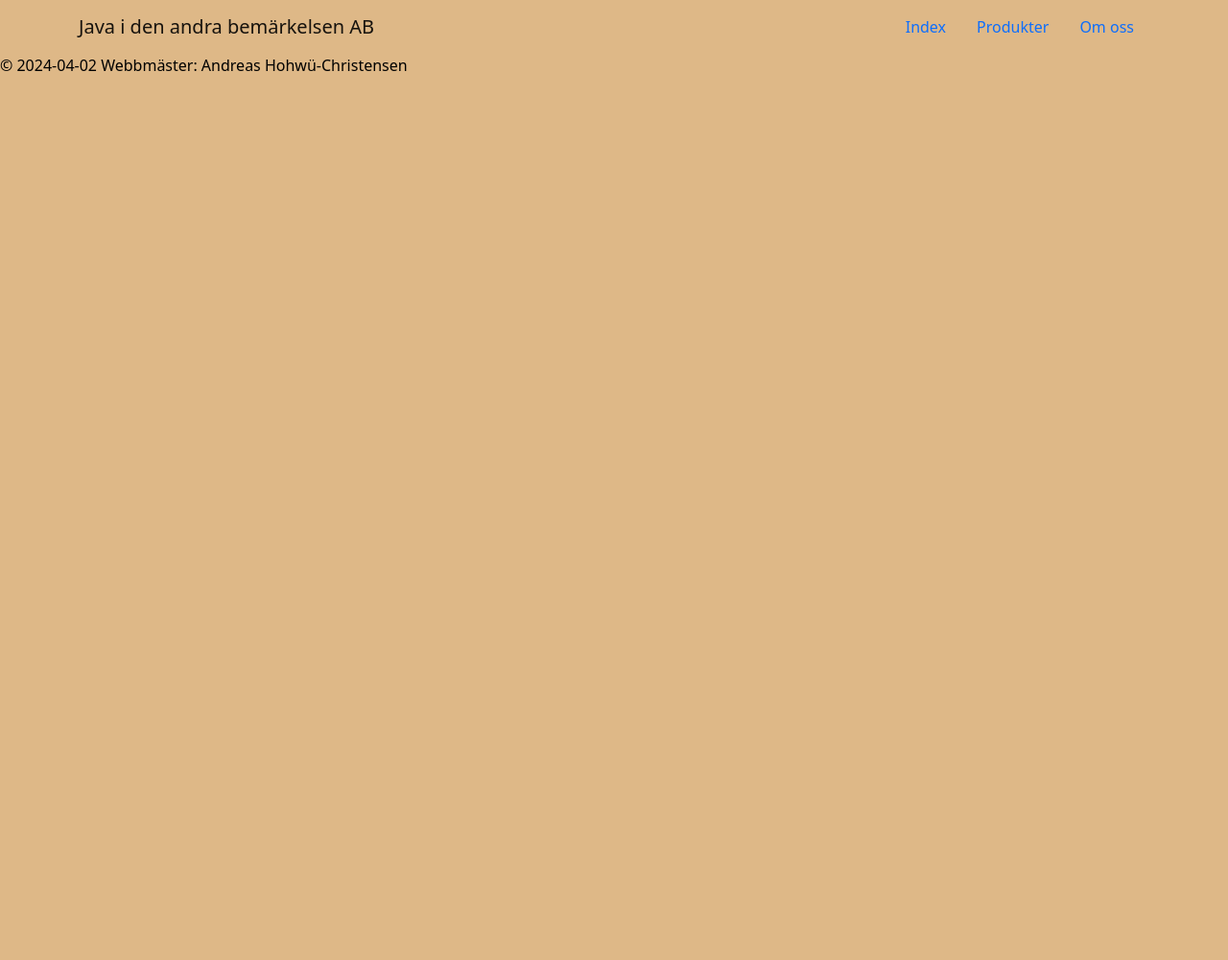
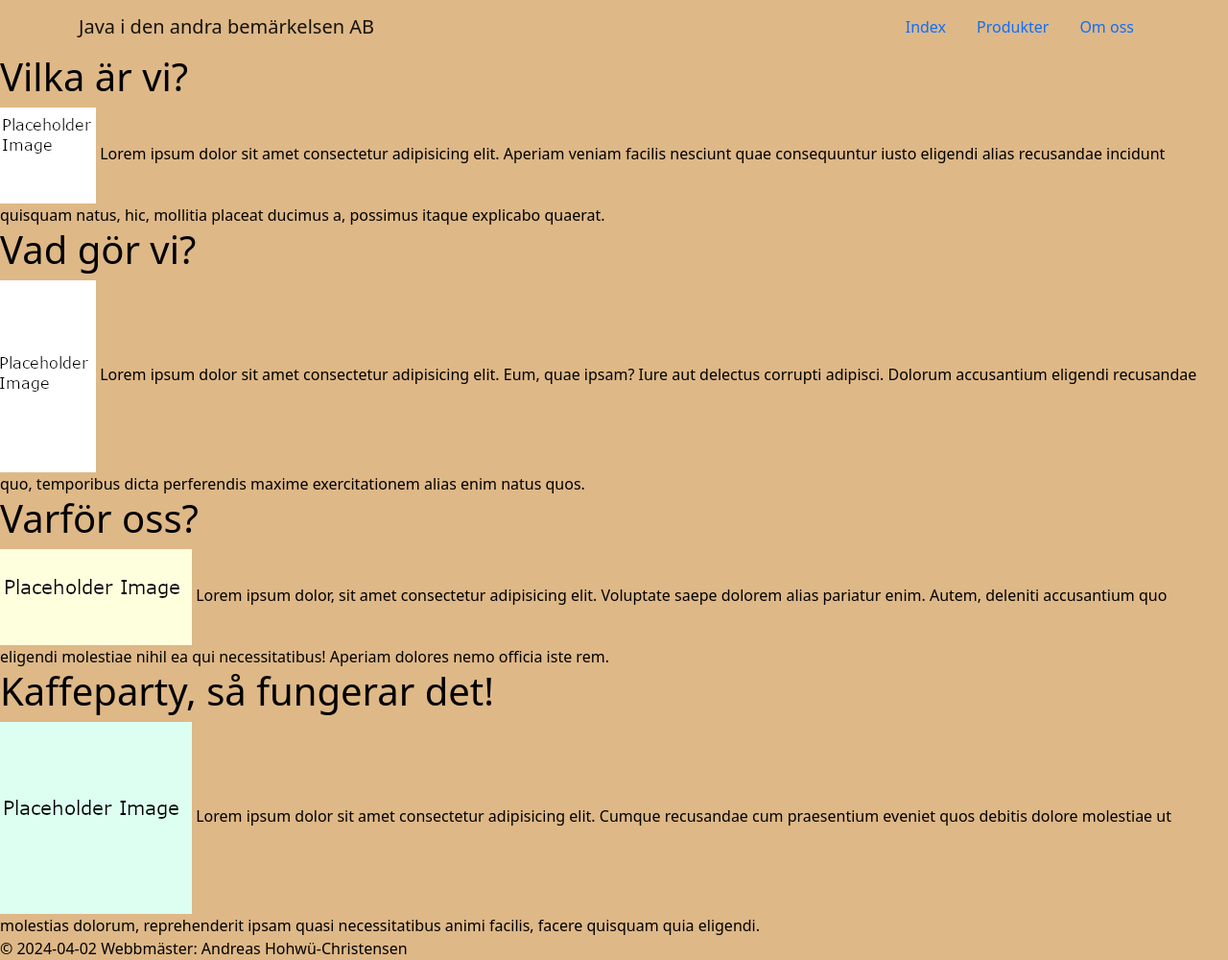
Before and after one commit to AndreasHC/DotnetExercise8, a plain HTML site: page index.html in a window 1280 px wide. Shown: the whole page at 96% size. Before the commit the page ends 800 px from the top, so only its background shows below. Drawn offline with nearby package versions, Linux system fonts and the light colour scheme.

Commit message:
Contents for index

```diff
--- a/index.html
+++ b/index.html
@@ -27,6 +27,26 @@
               </div>
           </nav>
     </header>
+    <div>
+        <h1>Vilka är vi?</h1>
+        <img src="Placeholder 1.png">
+        Lorem ipsum dolor sit amet consectetur adipisicing elit. Aperiam veniam facilis nesciunt quae consequuntur iusto eligendi alias recusandae incidunt quisquam natus, hic, mollitia placeat ducimus a, possimus itaque explicabo quaerat.
+    </div>
+    <div>
+        <h1>Vad gör vi?</h1>
+        <img src = "Placeholder 2.png">
+        Lorem ipsum dolor sit amet consectetur adipisicing elit. Eum, quae ipsam? Iure aut delectus corrupti adipisci. Dolorum accusantium eligendi recusandae quo, temporibus dicta perferendis maxime exercitationem alias enim natus quos.
+    </div>
+    <div>
+        <h1>Varför oss?</h1>
+        <img src = "Placeholder 3.png">
+        Lorem ipsum dolor, sit amet consectetur adipisicing elit. Voluptate saepe dolorem alias pariatur enim. Autem, deleniti accusantium quo eligendi molestiae nihil ea qui necessitatibus! Aperiam dolores nemo officia iste rem.
+    </div>
+    <div>
+        <h1>Kaffeparty, så fungerar det!</h1>
+        <img src = "Placeholder 4.png">
+        Lorem ipsum dolor sit amet consectetur adipisicing elit. Cumque recusandae cum praesentium eveniet quos debitis dolore molestiae ut molestias dolorum, reprehenderit ipsam quasi necessitatibus animi facilis, facere quisquam quia eligendi.
+    </div>
     <footer>
         &copy; 2024-04-02 Webbmäster: Andreas Hohwü-Christensen
     </footer>
```
Also changed, not shown: Placeholder 1.png (added), Placeholder 2.png (added), Placeholder 3.png (added), Placeholder 4.png (added).
